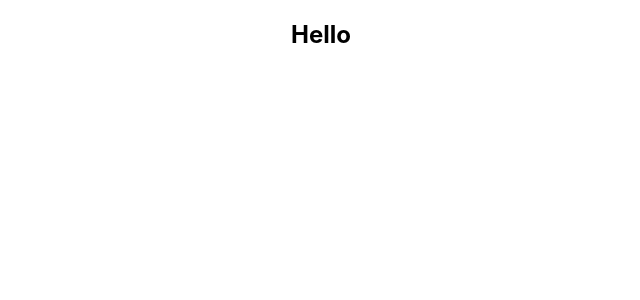
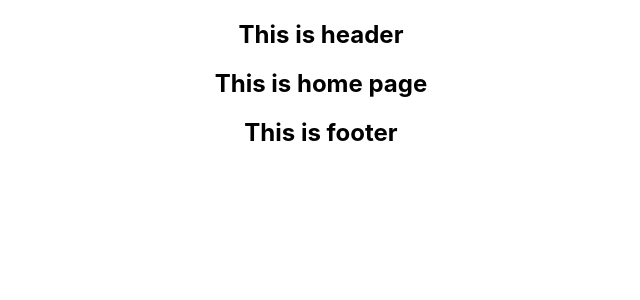
Before and after one commit to alamin516/food-court, a React (Create React App) app: page / in a window 1280 px wide. Shown: the top 300 px of the page, without its empty margins (319-959 px from the left). Built offline with nearby package versions, Linux system fonts and the light colour scheme.

Commit message:
Added header and footer

```diff
--- a/src/App.js
+++ b/src/App.js
@@ -1,4 +1,3 @@
-import logo from './logo.svg';
 import './App.css';
 import { RouterProvider } from 'react-router-dom';
 import routes from './Routes/Routes/Routes';
--- /dev/null
+++ b/src/Pages/Home/Home/Home.js
@@ -0,0 +1,11 @@
+import React from 'react';
+
+const Home = () => {
+    return (
+        <div>
+            <h2>This is home page</h2>
+        </div>
+    );
+};
+
+export default Home;
--- /dev/null
+++ b/src/Shared/Footer/Footer.js
@@ -0,0 +1,11 @@
+import React from 'react';
+
+const Footer = () => {
+    return (
+        <div>
+            <h2>This is footer</h2>
+        </div>
+    );
+};
+
+export default Footer;
--- /dev/null
+++ b/src/Shared/Header/Header.js
@@ -0,0 +1,11 @@
+import React from 'react';
+
+const Header = () => {
+    return (
+        <div>
+            <h2>This is header</h2>
+        </div>
+    );
+};
+
+export default Header;
--- /dev/null
+++ b/src/layouts/Main.js
@@ -0,0 +1,16 @@
+import React from 'react';
+import { Outlet } from 'react-router-dom';
+import Footer from '../Shared/Footer/Footer';
+import Header from '../Shared/Header/Header';
+
+const Main = () => {
+    return (
+        <div>
+            <Header></Header>
+            <Outlet></Outlet>
+            <Footer></Footer>
+        </div>
+    );
+};
+
+export default Main;
```
Also changed, not shown: src/Routes/Routes/Routes.js (+9 -1 lines).
